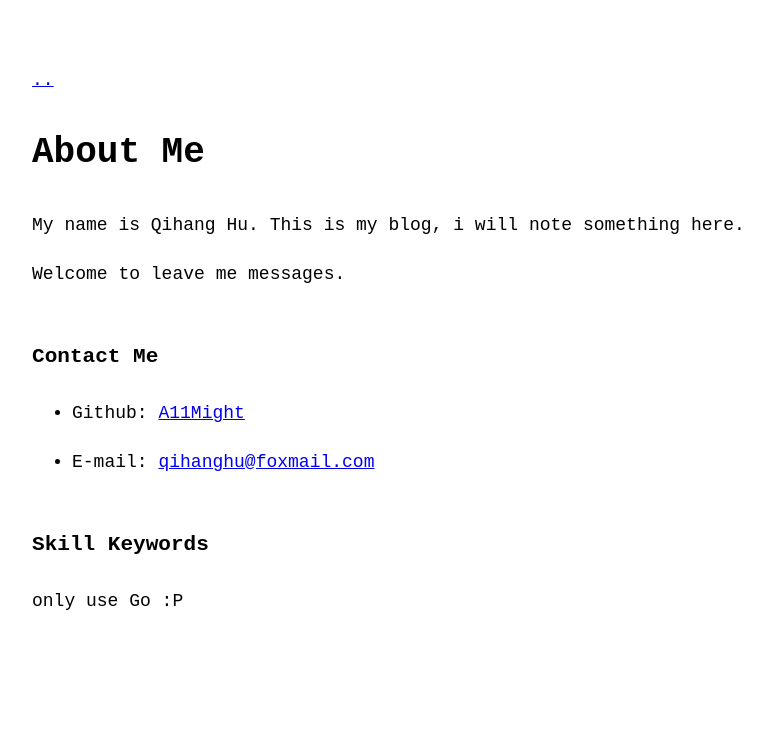
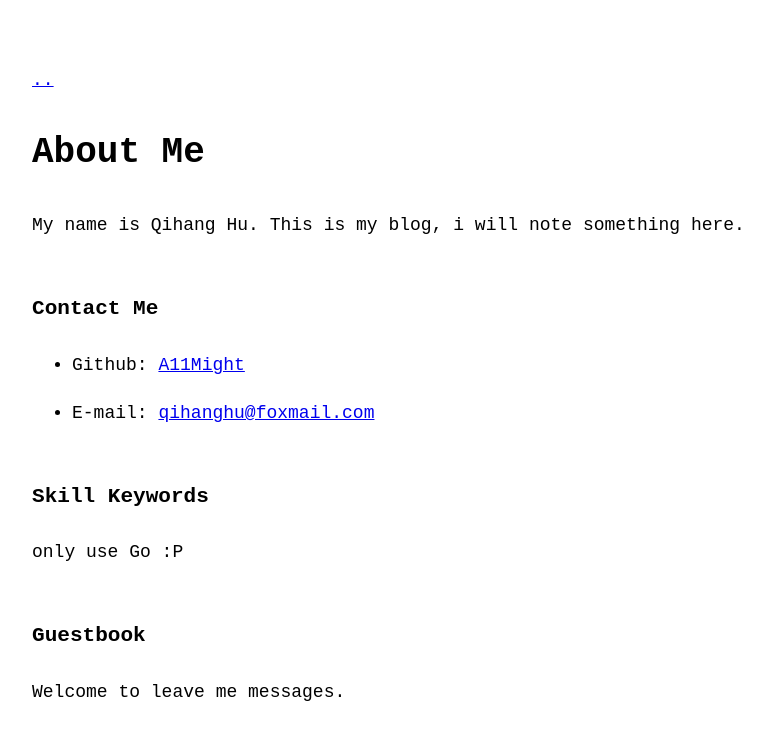
Before and after one commit to A11Might/A11Might.github.io, a Jekyll site: the page built from about.md, in a window 1280 px wide. Shown: the top 740 px of the page, without its empty margins (223-995 px from the left). Built offline with Jekyll 4.4.1, drawn with Linux system fonts in a browser that asks for light colours; comment, search, counter and statistics services are not loaded; a style sheet for code colours, icons or effects is not loaded; part of the change alters nothing that is shown.

Commit message:
feat: add guestbook

```diff
--- a/_layouts/page.html
+++ b/_layouts/page.html
@@ -7,3 +7,20 @@ layout: default
 <h1>{{ page.title }}</h1>
 
 {{ content }}
+
+<script src="https://giscus.app/client.js"
+        data-repo="A11Might/A11Might.github.io"
+        data-repo-id="R_kgDOHaNvoQ"
+        data-category="Announcements"
+        data-category-id="DIC_kwDOHaNvoc4CQ0M0"
+        data-mapping="pathname"
+        data-strict="0"
+        data-reactions-enabled="1"
+        data-emit-metadata="0"
+        data-input-position="top"
+        data-theme="light"
+        data-lang="zh-CN"
+        data-loading="lazy"
+        crossorigin="anonymous"
+        async>
+</script>
--- a/about.md
+++ b/about.md
@@ -4,8 +4,6 @@ title: About Me
 ---
 
 My name is Qihang Hu. This is my blog, i will note something here.
-
-Welcome to leave me messages.
 
 ### Contact Me
 
@@ -18,3 +16,7 @@ Welcome to leave me messages.
 ### Skill Keywords
 
 only use Go :P
+
+### Guestbook
+
+Welcome to leave me messages.
```
